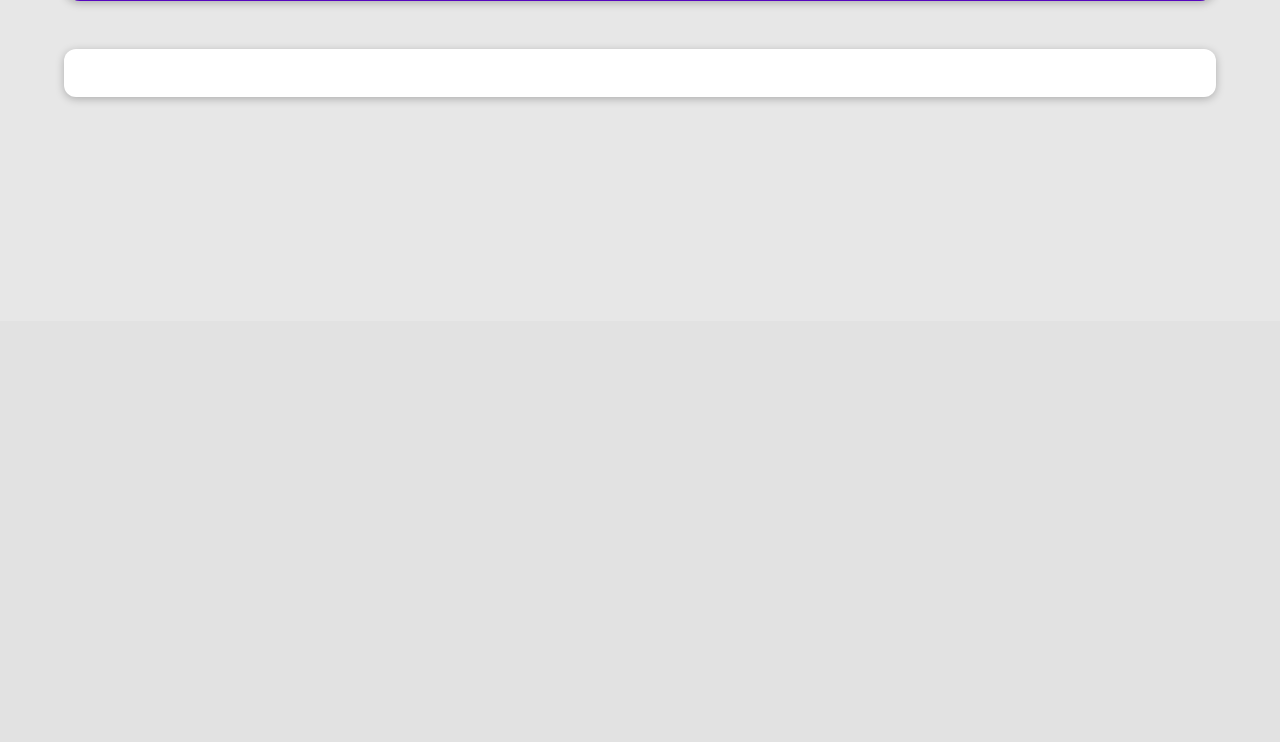
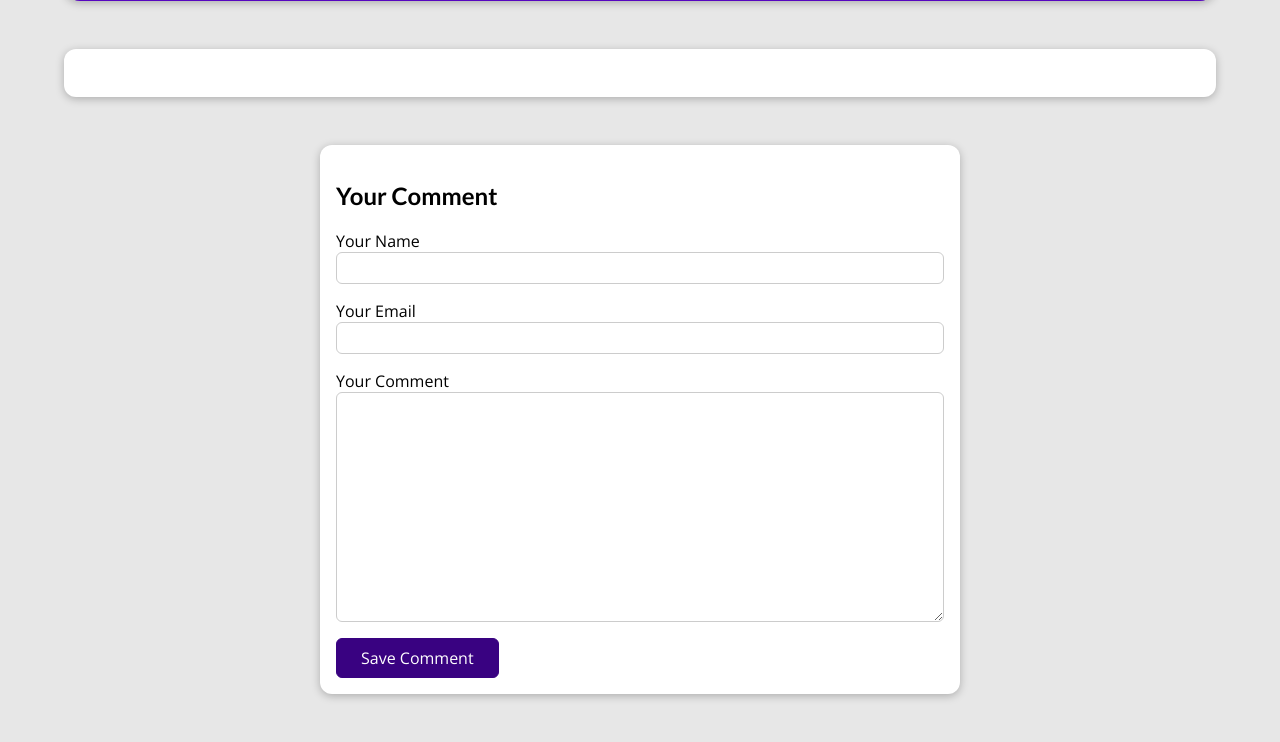
Before and after one commit to OkanHollander/django_project, a Django app: template my_site/blog/templates/blog/post-detail.html in a window 1280 px wide. Shown: the part 479-1221 px from the top of the page. Before the commit the page ends 580 px from the top, so only its background shows below. Run offline with Django 5.2, Linux system fonts and the light colour scheme; the template is opened without the code that fills it: values that come from a table or form of the project are taken from there, others are empty.

Commit message:
updated to post a comment

```diff
--- /dev/null
+++ b/my_site/blog/forms.py
@@ -0,0 +1,10 @@
+from django import forms
+from .models import Comment
+
+class CommentForm(forms.ModelForm):
+    class Meta:
+        model = Comment
+        fields = ["user_name", "user_email", "content"]
+        labels = {"user_name": "Your Name",
+                  "user_email": "Your Email",
+                  "content": "Your Comment"}
--- a/my_site/blog/models.py
+++ b/my_site/blog/models.py
@@ -44,3 +44,9 @@ class Post(models.Model):
         verbose_name_plural = "Posts"
         ordering = ["title", "author", "slug"]
         unique_together = ("title", "author", "slug")
+
+class Comment(models.Model):
+    user_name = models.CharField(max_length=100)
+    user_email = models.EmailField(max_length=100)
+    content = models.TextField(max_length=400)
+    post = models.ForeignKey(Post, on_delete=models.CASCADE, null=True, related_name="comments")
--- a/my_site/blog/static/blog/post-detail.css
+++ b/my_site/blog/static/blog/post-detail.css
@@ -48,13 +48,32 @@ body {
   font-weight: bold;
 }
 
-  #summary article a {
+#summary a {
   color: white;
   text-decoration: none;
 }
 
 #summary time {
   font-weight: bold;
+}
+
+#read-later {
+  margin: 2rem 0;
+}
+
+#read-later button {
+  background-color: transparent;
+  border: 1px solid white;
+  padding: 0.5rem 2rem;
+  font: inherit;
+  color: white;
+  cursor: pointer;
+}
+
+#read-later button:hover,
+#read-later button:active {
+  background-color: white;
+  color: #390281;
 }
 
 main {
@@ -71,5 +90,115 @@ body {
   background-color: white;
   color: #390281;
   padding: 0.5rem 1rem;
+  border-radius: 8px;
+}
+
+#comment-form {
+  margin: 3rem auto;
+  width: 90%;
+  max-width: 40rem;
   border-radius: 12px;
+  background-color: white;
+  box-shadow: 0 2px 8px rgba(0, 0, 0, 0.25);
+  padding: 1rem;
 }
+
+#comment-form button {
+  font: inherit;
+  background-color: #390281;
+  color: white;
+  border: 1px solid #390281;
+  padding: 0.5rem 1.5rem;
+  border-radius: 6px;
+  cursor: pointer;
+}
+
+#comment-form button:hover,
+#comment-form button:active {
+  background-color: #4f0ba7;
+  border-color: #4f0ba7;
+}
+
+.form-control {
+  margin-bottom: 1rem;
+}
+
+.form-control label {
+  font-weight: bold;
+  margin-bottom: 0.5rem;
+  display: block;
+}
+
+.form-control input,
+.form-control textarea {
+  display: block;
+  width: 100%;
+  font: inherit;
+  padding: 0.25rem;
+  border-radius: 6px;
+  border: 1px solid #ccc;
+}
+
+.errorlist {
+  list-style: none;
+  margin: 0.5rem 0;
+  padding: 0;
+  color: #d6000b;
+}
+
+.invalid label {
+  color: #d6000b;
+}
+
+.invalid input,
+.invalid textarea {
+  border-color: #d6000b;
+  background-color: #ffe6e7;
+}
+
+#alert {
+  margin: 8rem auto 3rem auto;
+  border: 1px solid #d6000b;
+  background-color: #ffe6e7;
+  padding: 1rem;
+  width: 90%;
+  max-width: 40rem;
+}
+
+#alert a {
+  text-decoration: none;
+  border: 1px solid #d6000b;
+  background-color: #d6000b;
+  color: white;
+  padding: 0.25rem 1.5rem;
+  border-radius: 6px;
+}
+
+#comments {
+  margin: 3rem auto;
+  width: 90%;
+  max-width: 60rem;
+  border-radius: 12px;
+  background-color: white;
+  box-shadow: 0 2px 8px rgba(0, 0, 0, 0.25);
+  padding: 1rem 2rem;
+}
+
+#comments ul {
+  list-style: none;
+  margin: 0;
+  padding: 0;
+}
+
+#comments li {
+  margin-bottom: 1rem;
+  border-bottom: 2px solid #ccc;
+}
+
+#comments li:last-of-type {
+  border-bottom: none;
+}
+
+#comments h2 {
+  color: #464646;
+}
--- a/my_site/blog/templates/blog/post-detail.html
+++ b/my_site/blog/templates/blog/post-detail.html
@@ -28,4 +28,18 @@
     <main>
         {{ post.content|linebreaks }}
     </main>
+    <section id="comment-form">
+        <h2>Your Comment</h2>
+        <form action="{% url 'post-detail' slug=post.slug %}" method="POST">
+            {% csrf_token %}
+            {% for form_field in comments %}
+            <div class="form-control">
+                {{ form_field.label }}
+                {{ form_field }}
+                {{ form_field.errors }}
+            </div>
+            {% endfor %}
+            <button type="submit">Save Comment</button>
+        </form>
+    </section>
 {% endblock content%}
```
Also changed, not shown: my_site/blog/static/blog/stored-posts.css (added, +39 -0 lines), my_site/blog/views.py (+30 -10 lines), my_site/blog/migrations/0006_comment.py (added). Lines whose indentation alone changed are shown as unchanged.
